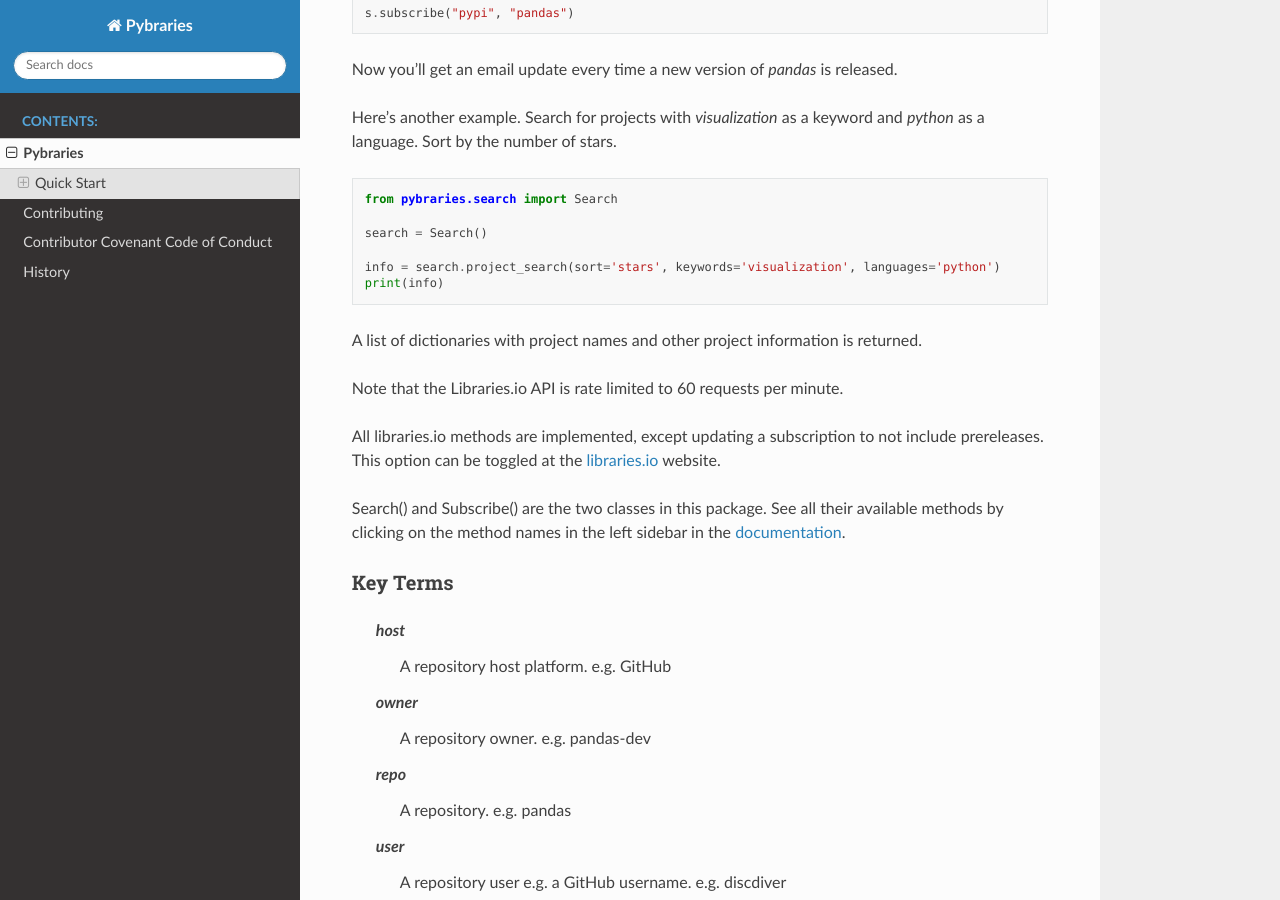
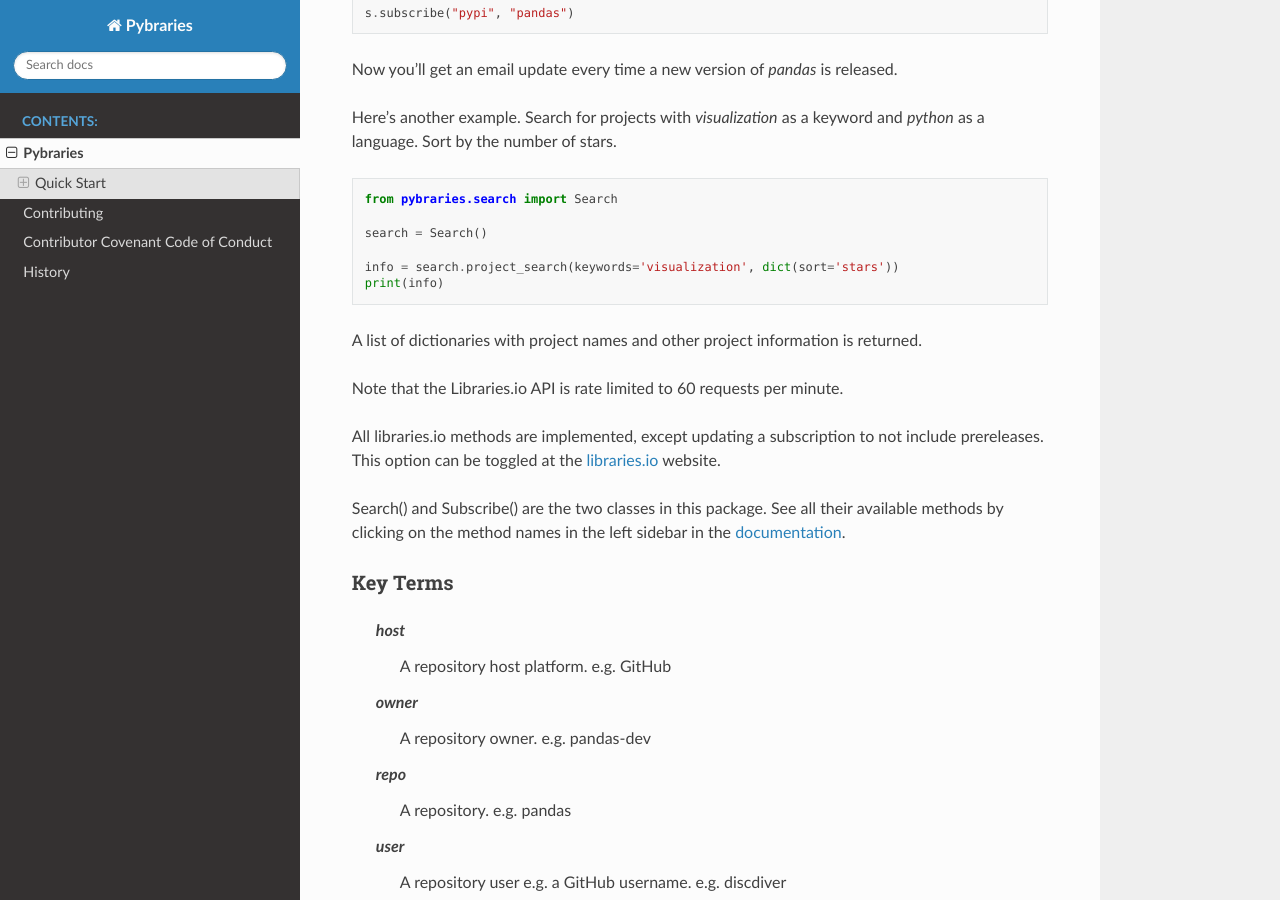
Before and after one commit to pybraries/pybraries, a Sphinx documentation site: the page built from docs/README.rst, in a window 1280 px wide and 900 px high, scrolled down 978 px. Built offline with Sphinx 7.4.7 and the Read the Docs theme 2.0.0, drawn with Linux system fonts in a browser that asks for light colours.

Commit message:
update readme to relfect api

```diff
--- a/docs/README.rst
+++ b/docs/README.rst
@@ -81,7 +81,7 @@ Sort by the number of stars.
 
     search = Search()
 
-    info = search.project_search(sort='stars', keywords='visualization', languages='python')
+    info = search.project_search(keywords='visualization', dict(sort='stars'))
     print(info)
 
 A list of dictionaries with project names and other project information is returned.
```
